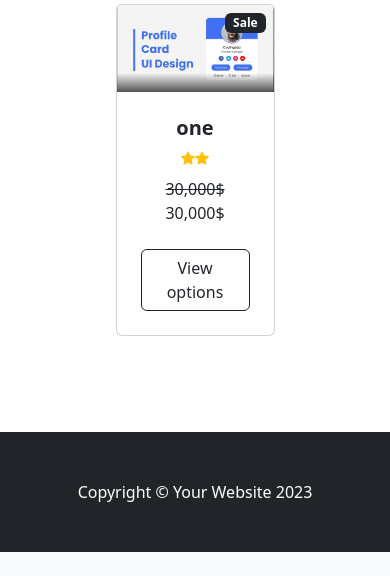
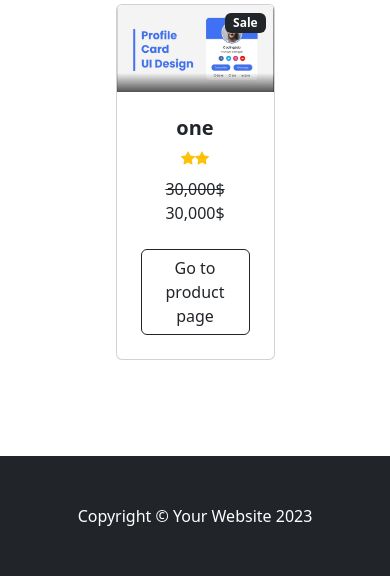
Before and after one commit to benyamindeveloper/digikala, a Django app: page / in a window 390 px wide. Shown: the part 419-995 px from the top of the page. Before the commit the page ends 971 px from the top, so only its background shows below. Run offline with Django 5.2, Linux system fonts and the light colour scheme; data comes from the database, SQL or seed files in the repository; some libraries are stand-ins or nearby versions.

Commit message:
add product page and solve problems

```diff
--- a/shop/templates/index.html
+++ b/shop/templates/index.html
@@ -47,7 +47,7 @@
                     </div>
                     <!-- Product actions-->
                     <div class="card-footer p-4 pt-0 border-top-0 bg-transparent">
-                        <div class="text-center"><a class="btn btn-outline-dark mt-auto" href="#">View options</a></div>
+                        <div class="text-center"><a class="btn btn-outline-dark mt-auto" href="{% url "product" product.id %}">Go to product page</a></div>
                     </div>
                 </div>
             </div>
@@ -76,7 +76,7 @@
                     </div>
                     <!-- Product actions-->
                     <div class="card-footer p-4 pt-0 border-top-0 bg-transparent">
-                        <div class="text-center"><a class="btn btn-outline-dark mt-auto" href="#">View options</a></div>
+                        <div class="text-center"><a class="btn btn-outline-dark mt-auto" href="{% url "product" product.id %}">Go to product page</a></div>
                     </div>
                 </div>
             </div>
--- a/shop/urls.py
+++ b/shop/urls.py
@@ -7,4 +7,5 @@ urlpatterns = [
     path('login/', views.login_user, name='login'),
     path('logout/', views.logout_user, name='logout'),
     path('signup/', views.signup_user, name='signup'),
+     path('product/<int:pk>', views.product, name='product'),
 ]
--- a/shop/views.py
+++ b/shop/views.py
@@ -11,10 +11,12 @@ def home(request):
     all_products = Product.objects.all()
     all_categories = Category.objects.all()
 
-    return render(request, 'index.html', {
+    content = {
         'products': all_products,
         'categories': all_categories,
-    })
+    }
+
+    return render(request, 'index.html', content)
 
 
 def about(request):
@@ -65,3 +67,14 @@ def signup_user(request):
     else:
         form = SignUpForm()
     return render(request, 'signup.html', {'form': form})
+
+
+
+def product(request,pk):
+    product = Product.objects.get(id=pk)
+
+    content = {
+      'product': product
+    }
+
+    return render(request, 'product.html', content)
```
Also changed, not shown: shop/templates/product.html (added, +31 -0 lines).
